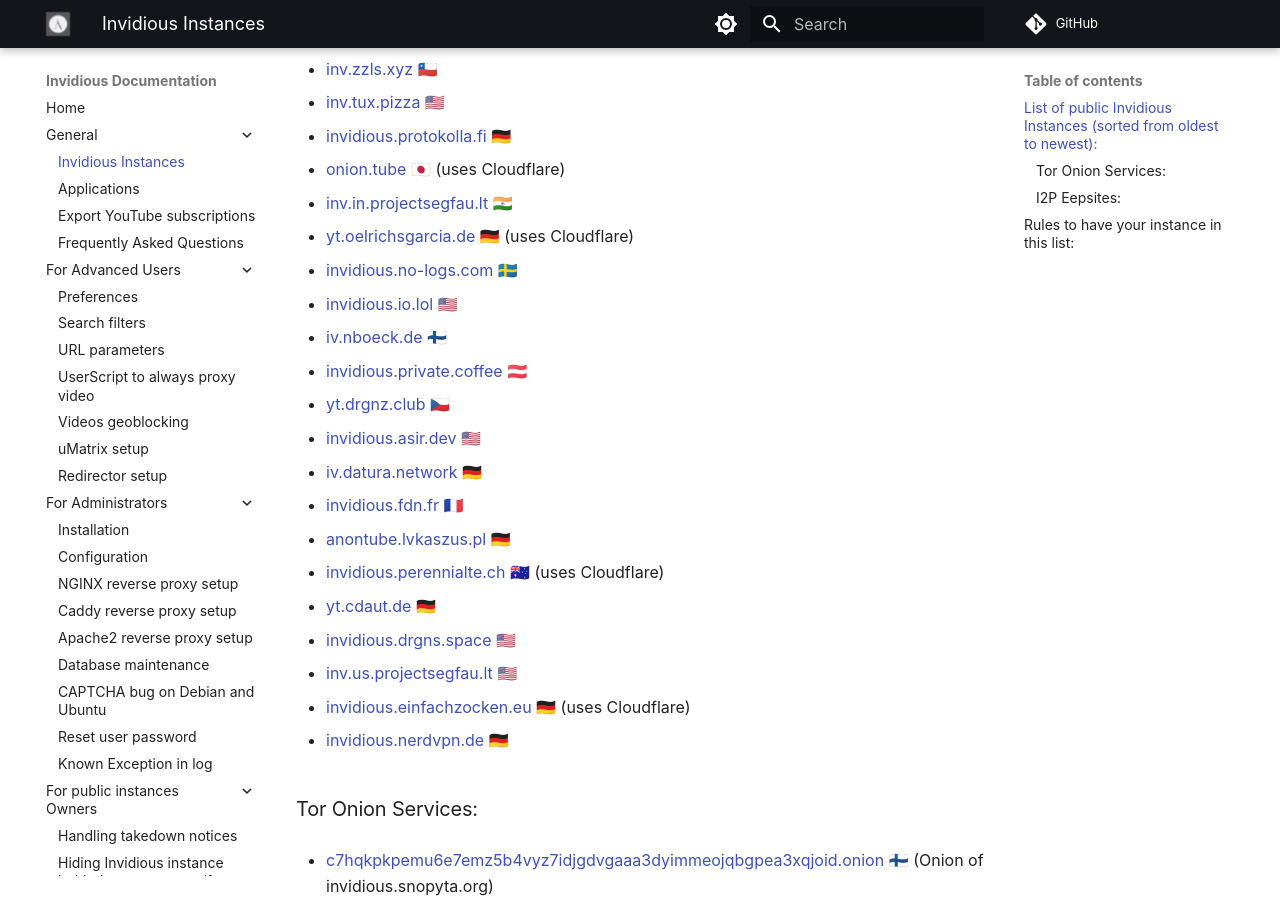
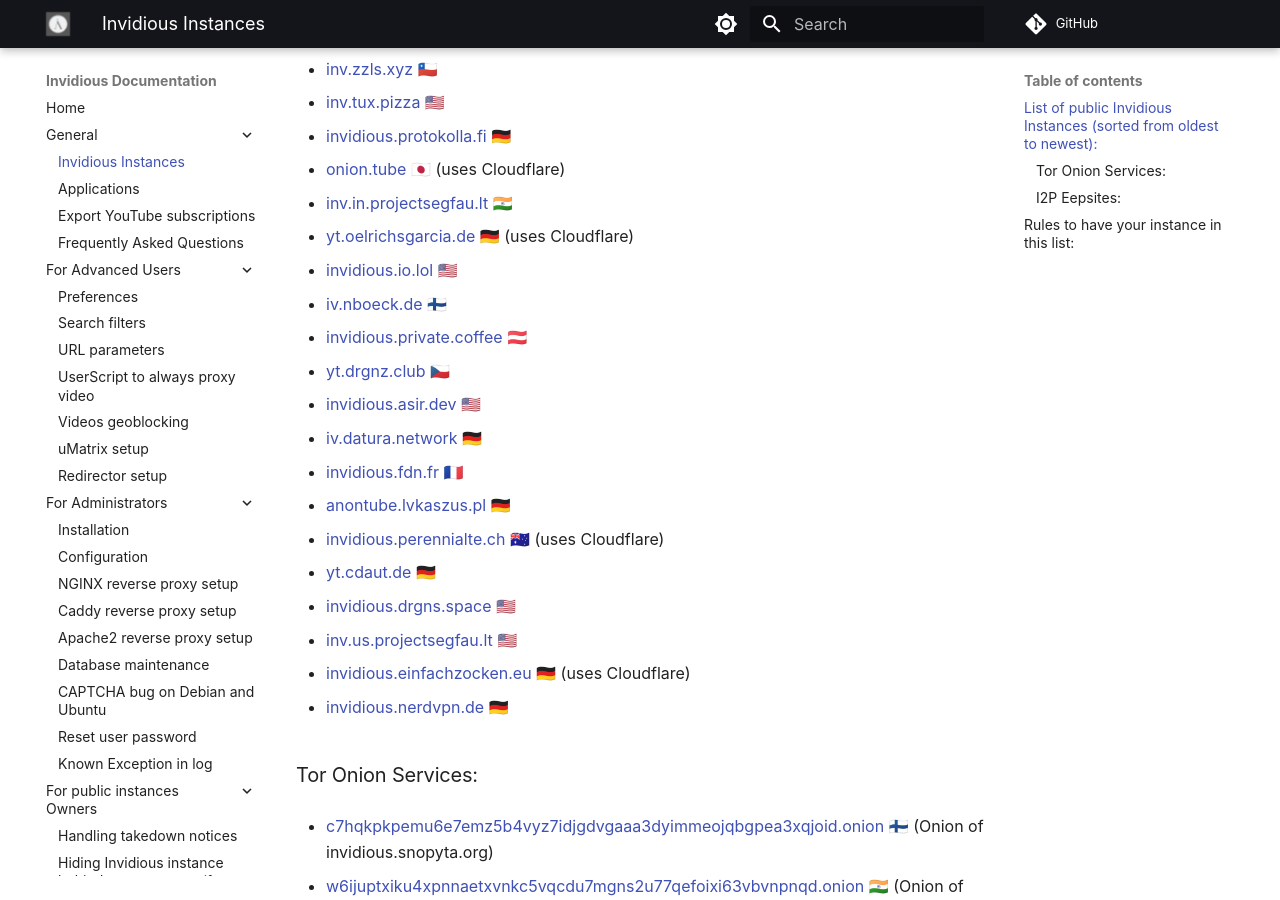
Before and after one commit to iv-org/documentation, an MkDocs documentation site: the page built from docs/instances.md, in a window 1280 px wide and 900 px high, scrolled down 757 px. Built offline with MkDocs 1.6.1 and Material for MkDocs 9.7.7, drawn with Linux system fonts in a browser that asks for light colours; comment, search, counter and statistics services are not loaded.

Commit message:
remove invidious.no-logs.com
broken and no way to contact

```diff
--- a/docs/instances.md
+++ b/docs/instances.md
@@ -39,8 +39,6 @@
 * [inv.in.projectsegfau.lt](https://inv.in.projectsegfau.lt) 🇮🇳
 
 * [yt.oelrichsgarcia.de](https://yt.oelrichsgarcia.de) 🇩🇪  (uses Cloudflare)
-
-* [invidious.no-logs.com](https://invidious.no-logs.com) 🇸🇪
 
 * [invidious.io.lol](https://invidious.io.lol) 🇺🇸
 
```
